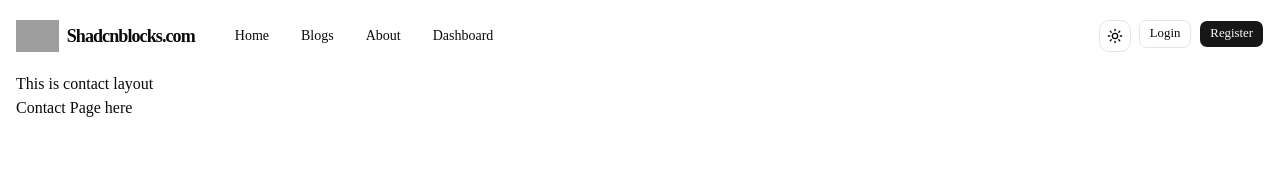
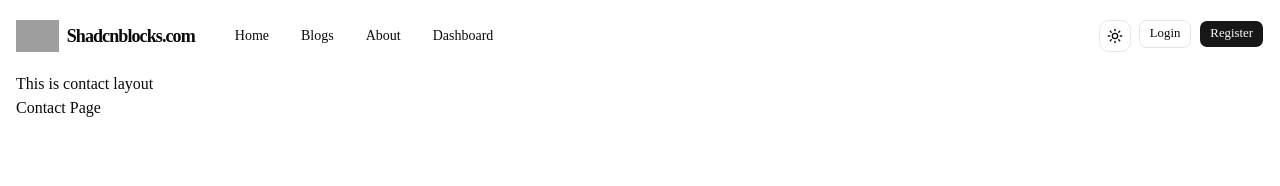
Before and after one commit to pobittra1/blog-app-client, a Next.js app: page /contact in a window 1280 px wide. Shown: the top 186 px of the page. Built offline with nearby package versions, Linux system fonts and the light colour scheme; grey boxes are pictures that could not be loaded.

Commit message:
refactor contact page

```diff
--- a/src/app/(commonLayout)/contact/page.tsx
+++ b/src/app/(commonLayout)/contact/page.tsx
@@ -1,7 +1,7 @@
 export default function ContactPage() {
   return (
     <div>
-      <h1>Contact Page here</h1>
+      <h1>Contact Page</h1>
     </div>
   );
 }
```
